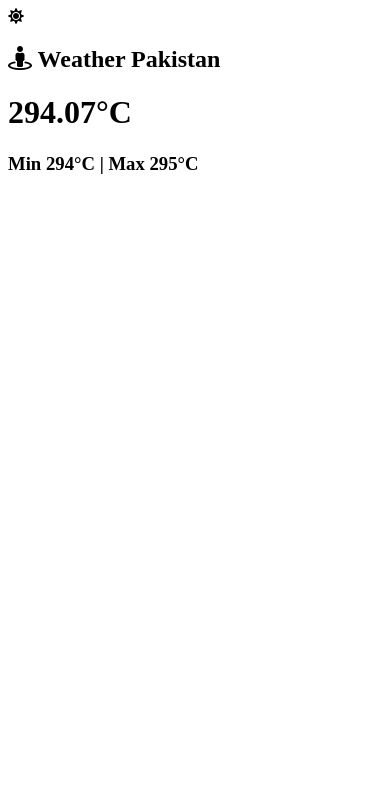
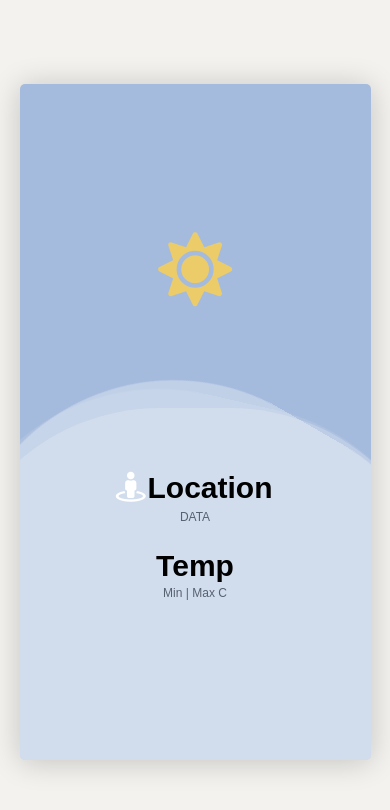
Before and after one commit to faiza203/Weather-App, a plain HTML site: page index.html in a window 390 px wide. Drawn offline with Linux system fonts and the light colour scheme.

Commit message:
Add styles

```diff
--- a/index.html
+++ b/index.html
@@ -2,27 +2,229 @@
 <html lang="en">
 
 <head>
-    <meta charset="UTF-8">
-    <meta name="viewport" content="width=device-width, initial-scale=1.0">
-    <link rel="stylesheet" href="https://cdnjs.cloudflare.com/ajax/libs/font-awesome/5.15.0/css/all.min.css" integrity="sha512-BnbUDfEUfV0Slx6TunuB042k9tuKe3xrD6q4mg5Ed72LTgzDIcLPxg6yI2gcMFRyomt+yJJxE+zJwNmxki6/RA==" crossorigin="anonymous" />
+    <meta charset="UTF-8" />
+    <meta name="viewport" content="width=device-width, initial-scale=1.0" />
+    <link rel="stylesheet" href="https://cdnjs.cloudflare.com/ajax/libs/font-awesome/5.10.0/css/all.min.css" integrity="sha512-PgQMlq+nqFLV4ylk1gwUOgm6CtIIXkKwaIHp/PAIWHzig/lKZSEGKEysh0TCVbHJXCLN7WetD8TFecIky75ZfQ==" crossorigin="anonymous" />
+
+    <style>
+        * {
+            padding: 0;
+            margin: 0;
+            /* font-family: "Jost", sans-serif; */
+            font-family: "Quicksand", sans-serif;
+        }
+
+        body {
+            background: #f3f2ef;
+            display: flex;
+            justify-content: center;
+            align-items: center;
+            flex-wrap: wrap;
+            height: 100vh;
+            width: 100vw;
+        }
+
+        html,
+        body {
+            font-size: 62.5%;
+            height: 100%;
+        }
+
+        html {
+            background: #eee;
+        }
+
+        .box {
+            width: 20vw;
+            height: 60vh;
+            border-radius: 0.5rem;
+            box-shadow: 0 0.2rem 3rem rgba(0, 0, 0, 0.2);
+            background: #a5bbdd;
+            position: relative;
+            overflow: hidden;
+            transform: translate3d(0, 0, 0);
+            min-width: 20rem;
+            min-height: 35rem;
+        }
+
+        .wave {
+            opacity: 0.3;
+            position: absolute;
+            top: 120%;
+            left: 50%;
+            background: white;
+            width: 50rem;
+            height: 50rem;
+            margin-left: -25rem;
+            margin-top: -25rem;
+            transform-origin: 50% 48%;
+            border-radius: 43%;
+            animation: drift 3000ms infinite linear;
+            z-index: 1;
+        }
+
+        .wave.-three {
+            animation: drift 5000ms infinite linear;
+            z-index: 2 !important;
+            opacity: 0.2;
+        }
+
+        .wave.-two {
+            animation: drift 7000ms infinite linear;
+            opacity: 0.1;
+            z-index: 3 !important;
+        }
+
+        .box:after {
+            content: "";
+            display: block;
+            left: 0;
+            top: 0;
+            width: 100%;
+            height: 100%;
+            z-index: 11;
+            transform: translate3d(0, 0, 0);
+        }
+
+        @keyframes drift {
+            from {
+                transform: rotate(0deg);
+            }
+            from {
+                transform: rotate(360deg);
+            }
+        }
+
+        .info {
+            position: absolute;
+            bottom: 0;
+            width: 100%;
+            height: 45%;
+            z-index: 4;
+        }
+
+        .location {
+            margin-top: 1.5rem;
+            text-align: center;
+            font-weight: 800;
+            font-size: 3rem;
+        }
+
+        .fa-street-view {
+            animation: rotates 3s linear infinite alternate;
+        }
+
+        @keyframes rotates {
+            from {
+                transform: translateX(-0.5rem);
+            }
+            to {
+                transform: translateX(0.5rem);
+            }
+        }
+
+        #date {
+            text-align: center;
+            margin-top: 0.5rem;
+            color: #57606f;
+            font-size: 1.2rem;
+            font-weight: 300;
+            text-transform: uppercase;
+        }
+
+        .temp {
+            margin-top: 2.5rem;
+            text-align: center;
+            font-size: 3rem;
+        }
+
+        .tempmin_max {
+            text-align: center;
+            margin-top: 0.3rem;
+            font-weight: 300;
+            font-size: 1.2rem;
+            color: #57606f;
+        }
+
+        #weathercon {
+            height: 55%;
+            display: flex;
+            justify-content: center;
+            align-items: center;
+            font-size: 3em;
+        }
+
+        #weathercon .fas {
+            font-size: 6rem;
+            animation: fas-anime 3s linear infinite alternate;
+        }
+
+        @keyframes fas-anime {
+            from {
+                transform: scale(1.1);
+            }
+            to {
+                transform: scale(1.5);
+            }
+        }
+
+        @media (max-width: 600px) {
+            .box {
+                width: 90vw;
+                height: 80vh;
+            }
+            .wave {
+                top: 85%;
+            }
+            #weathercon {
+                font-size: 5em;
+            }
+            .info {
+                font-size: 1.5rem;
+            }
+        }
+
+        @media (max-height: 500px) {
+            .box {
+                height: 80vh;
+            }
+            .wave {
+                top: 115%;
+            }
+        }
+
+        body>span {
+            width: 100vw;
+            text-align: center;
+            color: grey;
+        }
+    </style>
     <title>Weather App</title>
 </head>
 
 <body>
-    <div id="card">
+    <div class="box">
         <div class="wave -one"></div>
         <div class="wave -two"></div>
         <div class="wave -three"></div>
-        <div class="weather-condition">
-            <i class="fas fa-sun"></i>
+
+        <div id="weathercon">
+            <i class="fas fa-sun" style="color: #eccc68"></i>
         </div>
+
         <div class="info">
-            <h2 class="location"> <i class="fas fa-street-view"></i> Weather Pakistan</h2>
-            <p class="data"></p>
-            <h1 class="temp">294.07°C </h1>
-            <h3 class="tempmin-max">Min 294°C | Max 295°C</h3>
-        </div>
+            <h2 class="location">
+                <i class="fas fa-street-view" style="color: #fff"></i
+          >Location
+        </h2>
+        <p id="date">Data</p>
+        <h1 class="temp">Temp</h1>
+        <h3 class="tempmin_max">
+          Min | Max C
+        </h3>
+      </div>
     </div>
+
 </body>
 
 </html>
```
